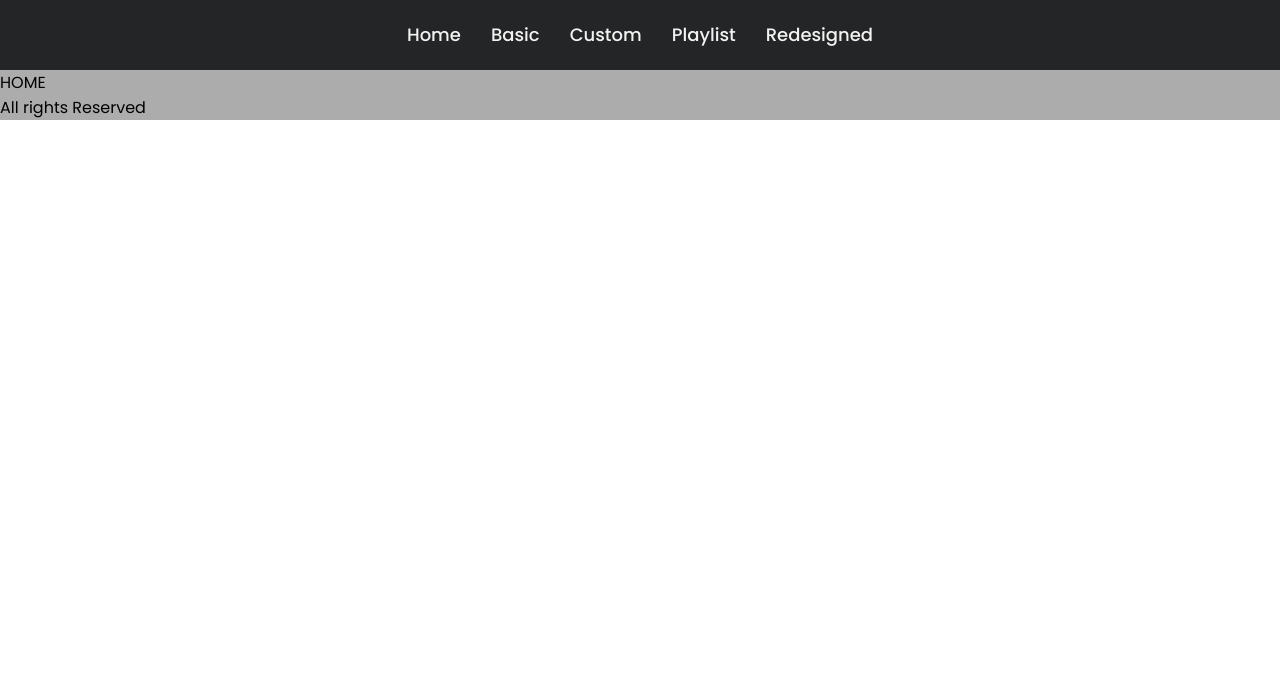
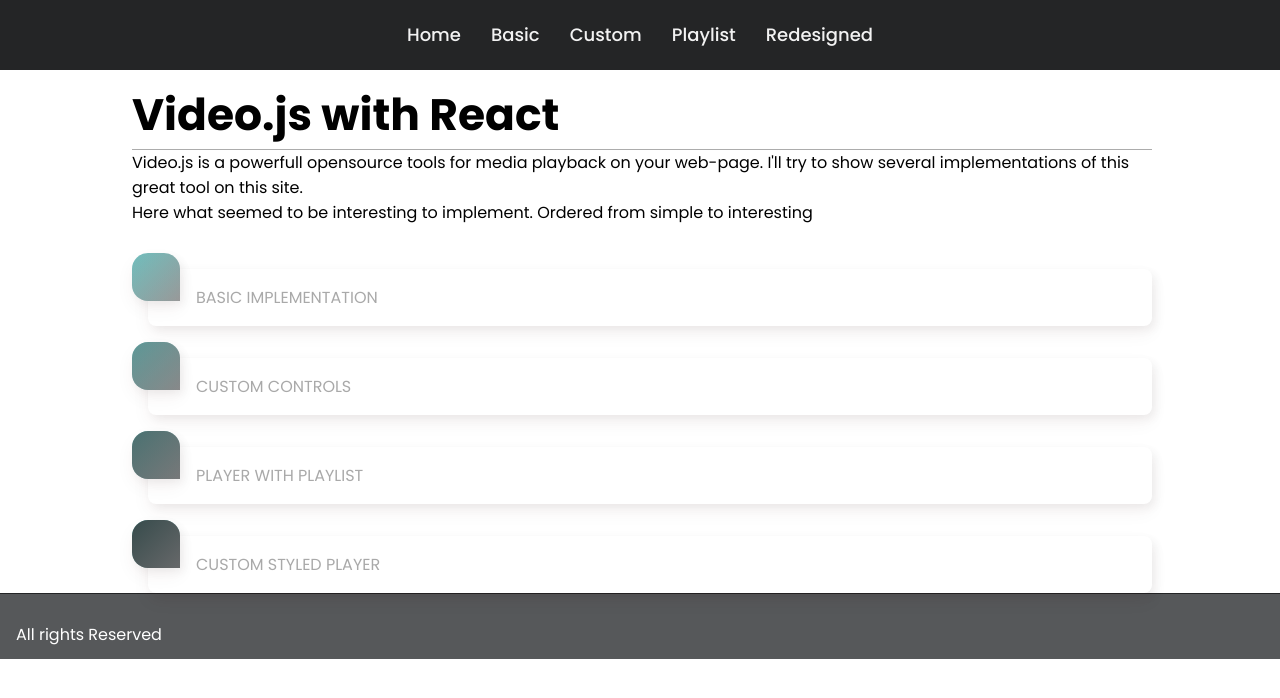
Before and after one commit to IgorIziyoAlhasov/videojs-react, a React (Vite) app: page / in a window 1280 px wide. Shown: the top 698 px of the page. Built offline with nearby package versions, Linux system fonts and the light colour scheme.

Commit message:
some preparations done

```diff
--- a/src/components/ApplicationNav.jsx
+++ b/src/components/ApplicationNav.jsx
@@ -1,5 +1,5 @@
 import { NavLink } from 'react-router-dom';
-import './styles/application-nav.scss';
+import '../styles/application-nav.scss';
 
 const ApplicationNav = () => {
   return (
--- a/src/main.scss
+++ b/src/main.scss
@@ -1,7 +1,8 @@
 $primary-color: #acacac;
-$primary-nav-color: rgba(156, 39, 176, 0.2);
+$primary-nav-color: #242526;
 $primary-neutral-color: rgb(255, 255, 255);
 $active-color: #995db5;
+
 body,
 *,
 ::after,
@@ -20,31 +21,39 @@
 }
 
 .video-app {
-  background-color: $primary-color;
+  background-color: $primary-neutral-color;
   display: flex;
   flex-flow: column;
   width: 100vw;
   height: 100%;
+  justify-content: center;
+  align-items: center;
 
-  .player-container {
-    height: 100vh;
+  .app-header {
+    width: 100vw;
   }
 
-  // .app-header {
-  //   display: flex;
-  //   align-items: center;
-  //   justify-content: space-around;
-  //   background-color: transparent;
-  //   padding-top: 0.75rem;
-  //   padding-bottom: 0.55rem;
-  //   font-family: Poppins, sans-serif;
-  //   text-transform: uppercase;
-  //   font-size: 1.25rem;
-  //   line-height: 0.875;
-  //   font-weight: bold;
-  //   background-image: linear-gradient($primary-nav-color, $primary-neutral-color);
-  //   background-size: 1rem 10rem;
+  .page-content {
+    height: 100%;
+    display: flex;
+    width: 80vw;
+    flex-flow: column;
 
-  //   border-bottom: 0.1rem solid;
-  // }
+
+    .section-title {
+      font-size: 2.75rem;
+      padding-top: .75rem;
+      padding-bottom: .15rem;
+      border-bottom: .025rem solid $primary-color;
+    }
+  }
+
+  footer {
+    display: flex;
+    border-top: 1px solid $primary-nav-color;
+    background-color: lighten($color: $primary-nav-color, $amount: 20);
+    color: $primary-neutral-color;
+    padding: 1.75rem 1rem .75rem 1rem;
+    width: 100vw;
+  }
 }
--- a/src/pages/Home.jsx
+++ b/src/pages/Home.jsx
@@ -1,8 +1,48 @@
 import React from 'react'
+import { Link } from 'react-router-dom'
+import '../styles/home.scss'
 
 const Home = () => {
   return (
-    <div>HOME</div>
+    <section className='page-content'>
+      <h1 className='section-title'>Video.js with React</h1>
+      <p className='section-content'>Video.js is a powerfull opensource tools for media playback on your web-page. I'll try to show several implementations of this great tool on this site.</p>
+
+      <p className='section-content'>Here what seemed to be interesting to implement. Ordered from simple to interesting</p>
+      <ul className='implementation-list'>
+        <li><Link
+          to="/basic"
+          rel="noopener noreferrer"
+          className=""
+        >
+          Basic implementation
+        </Link></li>
+
+        <li><Link
+          to="/custom"
+          rel="noopener noreferrer"
+          className=""
+        >
+          Custom controls
+        </Link></li>
+
+        <li><Link
+          to="/custom"
+          rel="noopener noreferrer"
+          className=""
+        >
+          Player with playlist
+        </Link></li>
+
+        <li><Link
+          to="/redesign"
+          rel="noopener noreferrer"
+          className=""
+        >
+          Custom styled player
+        </Link></li>
+      </ul>
+    </section>
   )
 }
 
--- a/src/components/styles/application-nav.scss
+++ b/src/styles/application-nav.scss
@@ -1,8 +1,9 @@
 @import url("https://fonts.googleapis.com/css2?family=Poppins:wght@200;300;400;500;600;700&display=swap");
+$primary-nav-color: #242526;
 
 nav {
     display: flex;
-    background: #242526;
+    background: $primary-nav-color;
 
     .wrapper {
         position: relative;
--- /dev/null
+++ b/src/styles/home.scss
@@ -0,0 +1,83 @@
+/* Colors */
+$black: #1d1f20;
+$blue: #83e4e2;
+$green: #a2ed56;
+$yellow: #fddc32;
+$white: #fafafa;
+$primary-nav-color: #242526;
+$lightened-nav-color: lighten($primary-nav-color, 20);
+
+%boxshadow {
+    box-shadow: 0.25rem 0.25rem 0.6rem rgba(0, 0, 0, 0.05), 0 0.5rem 1.125rem rgba(75, 0, 0, 0.05);
+}
+
+.page-content {
+    padding-left: 0.25rem;
+
+    .implementation-list {
+        counter-reset: gradient-counter;
+        list-style: none;
+        margin-top: 2.75rem;
+        padding-left: 1rem;
+
+        >li {
+            background: white;
+            border-radius: 0 0.5rem 0.5rem 0.5rem;
+            @extend %boxshadow;
+            counter-increment: gradient-counter;
+            min-height: 3rem;
+            padding: 1rem 1rem 1rem 3rem;
+            position: relative;
+
+            >a {
+                text-decoration: none;
+                color: darkgray;
+                text-transform: uppercase;
+            }
+
+            &::before,
+            &::after {
+                background: linear-gradient(135deg, $blue 0%, darkgray 100%);
+                border-radius: 1rem 1rem 0 1rem;
+                content: '';
+                height: 3rem;
+                left: -1rem;
+                overflow: hidden;
+                position: absolute;
+                top: -1rem;
+                width: 3rem;
+            }
+
+            &::before {
+                align-items: flex-end;
+                @extend %boxshadow;
+                // content: ''counter(gradient-counter);
+                content: '';
+                // color: $black;
+                // display: flex;
+                font: 900 1.5em/1 'Montserrat';
+                justify-content: flex-end;
+                padding: 0.125em 0.25em;
+                z-index: 1;
+            }
+
+            @for $i from 1 through 5 {
+                &:nth-child(10n+#{$i}):before {
+                    background: linear-gradient(135deg, rgba($primary-nav-color, $i * 0.2) 0%, rgba($lightened-nav-color, $i * 0.2) 100%);
+                    // background: linear-gradient(135deg, rgba($green, $i * 0.2) 0%, rgba($yellow, $i * 0.2) 100%);
+                }
+            }
+
+            @for $i from 6 through 10 {
+                &:nth-child(10n+#{$i}):before {
+                    background: linear-gradient(135deg, rgba($primary-nav-color, 1 - (($i - 5) * 0.2)) 0%, rgba($lightened-nav-color, 1 - (($i - 5) * 0.2)) 100%);
+                    // background: linear-gradient(135deg, rgba($green, 1 - (($i - 5) * 0.2)) 0%, rgba($yellow, 1 - (($i - 5) * 0.2)) 100%);
+                }
+            }
+
+            +li {
+                margin-top: 2rem;
+            }
+        }
+    }
+}
```
